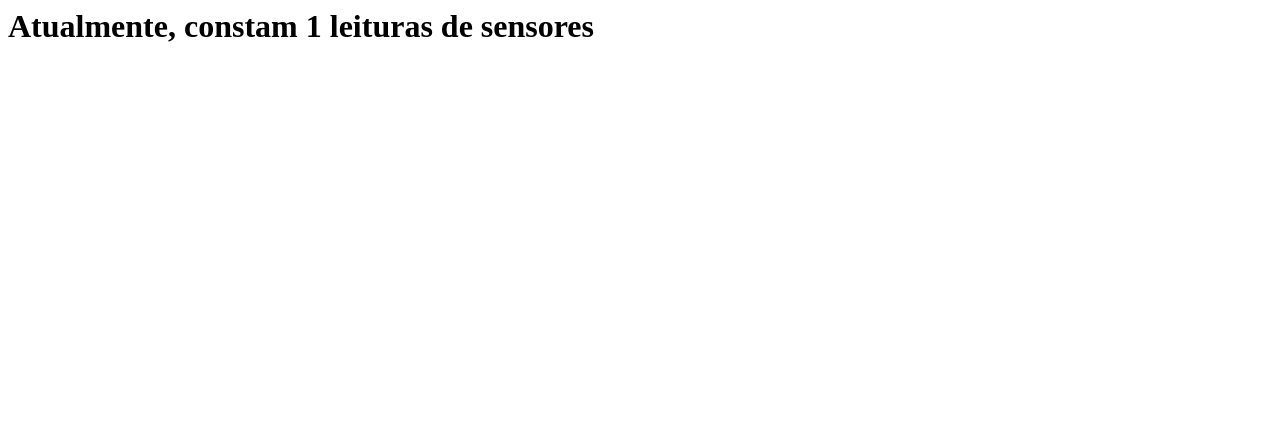
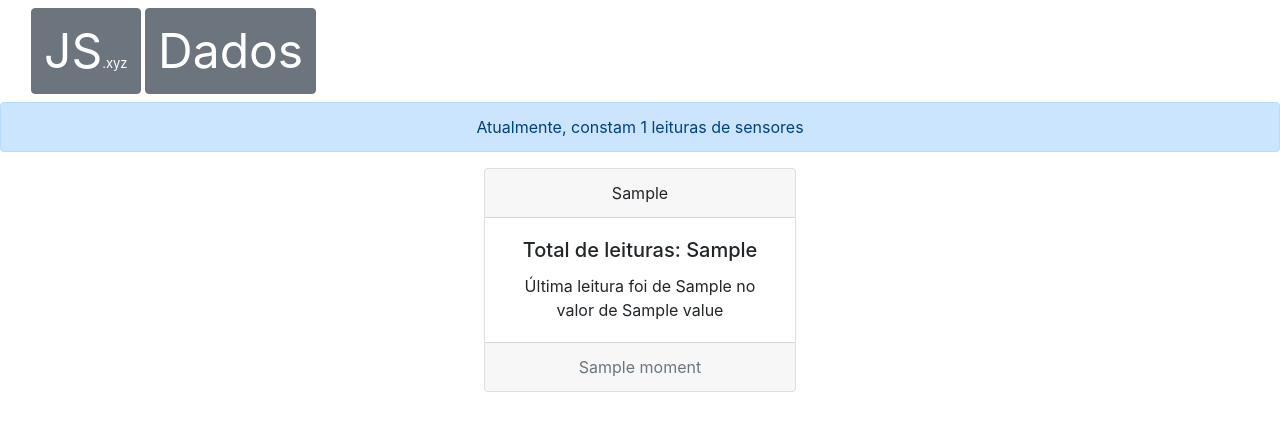
Before and after one commit to JonRSP/TCC_JSenna_Server, a Django app: template data/templates/data/index.html in a window 1280 px wide. Shown: the top 431 px of the page. Run offline with Django 3.2, Linux system fonts and the light colour scheme; the template is opened without the code that fills it: most values are stand-ins (such as "Sample title", 1, 10 or a date in 2020); some libraries are stand-ins or nearby versions.

Commit message:
início da interface gráfica

```diff
--- /dev/null
+++ b/data/templates/data/base.html
@@ -0,0 +1,29 @@
+<!DOCTYPE html>
+<html lang="pt-br">
+<head>
+  <meta charset="UTF-8">
+  <title>{% block title %} JSenna {% endblock %}</title>
+
+
+<link rel="stylesheet" href="https://stackpath.bootstrapcdn.com/bootstrap/4.2.1/css/bootstrap.min.css" integrity="sha384-GJzZqFGwb1QTTN6wy59ffF1BuGJpLSa9DkKMp0DgiMDm4iYMj70gZWKYbI706tWS" crossorigin="anonymous">
+<link href="//netdna.bootstrapcdn.com/bootstrap/3.0.0/css/bootstrap-glyphicons.css" rel="stylesheet">
+<script src="https://code.jquery.com/jquery-3.3.1.slim.min.js" integrity="sha384-q8i/X+965DzO0rT7abK41JStQIAqVgRVzpbzo5smXKp4YfRvH+8abtTE1Pi6jizo" crossorigin="anonymous"></script>
+<script src="https://stackpath.bootstrapcdn.com/bootstrap/4.2.1/js/bootstrap.min.js" integrity="sha384-B0UglyR+jN6CkvvICOB2joaf5I4l3gm9GU6Hc1og6Ls7i6U/mkkaduKaBhlAXv9k" crossorigin="anonymous"></script>
+</head>
+
+<body>
+  <nav class="navbar navbar-inverse bg-inverse" role="navigation">
+    <div class="container-fluid">
+      <div class="navbar-header">
+        <a class="btn btn-secondary" href="http://jsenna.xyz" role="button"><font size="16">JS</font><font size="2">.xyz</font></a>
+            <a class="btn btn-secondary" href="http://jsenna.xyz/data/" role="button"><font size="6"><span class="glyphicon glyphicon-signal" aria-hidden="true"></span></font><font size="10"> Dados</font></a>
+          </div>
+      </div>
+
+
+  </nav>
+
+  {% block body %}
+  {% endblock %}
+</body>
+</html>
--- a/data/templates/data/index.html
+++ b/data/templates/data/index.html
@@ -1 +1,26 @@
-<h1>  Atualmente, constam {{numReadings}} leituras de sensores</h1>
+{% extends 'data/base.html' %}
+{% block title %} Data {% endblock %}
+{% block body %}
+<center>
+<div class="alert alert-primary" role="alert">
+Atualmente, constam {{numReadings}} leituras de sensores
+</div>
+  <div class="container-fluid">
+  {% for entry in info %}
+    <div class="card w-25">
+    <div class="card-header">
+      {{entry.0}}
+    </div>
+    <div class="card-body">
+      <h5 class="card-title">Total de leituras: {{entry.1}}</h5>
+      <p class="card-text">Última leitura foi de {{entry.2.sensorKind}} no valor de {{entry.2.value}}</p>
+      <!--<a href="#" class="btn btn-primary">Go somewhere</a>-->
+    </div>
+    <div class="card-footer text-muted">
+      {{entry.2.moment}}
+    </div>
+  </div>
+  {% endfor %}
+</div>
+</center>
+{% endblock %}
```
Also changed, not shown: data/models.py (+5 -2 lines), data/templates/data/homepage.html (+14 -1 lines), data/views.py (+11 -5 lines), data/static/data/style.css (added), 2 other files.
